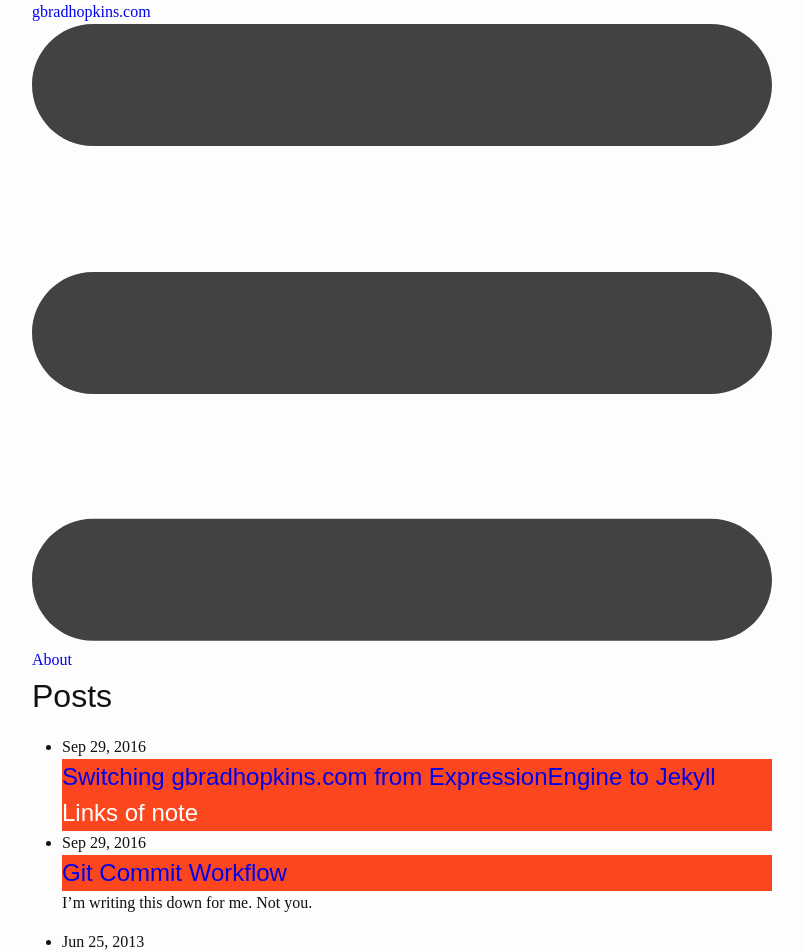
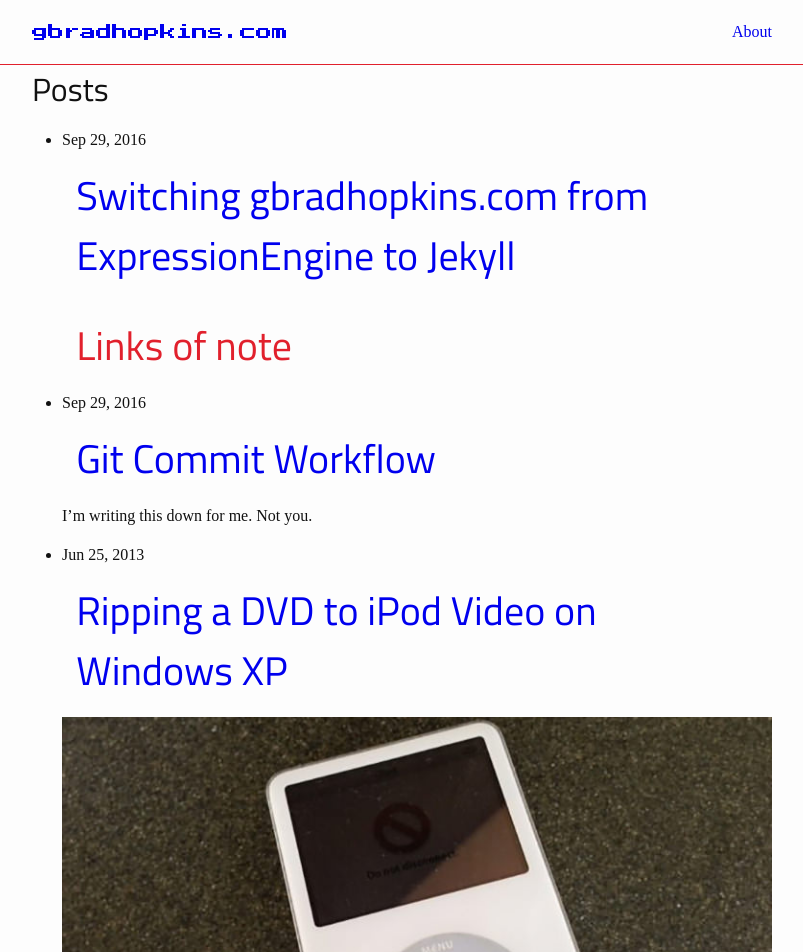
Before and after one commit to firebrandmedia/gbradhopkins.com, a Jekyll site: the page built from index.html, in a window 1280 px wide. Shown: the top 952 px of the page, without its empty margins (238-1041 px from the left). Built offline with Jekyll 4.4.1, drawn with Linux system fonts in a browser that asks for light colours; some web fonts are replaced.

Commit message:
CSS styling changes

```diff
--- a/_includes/head.html
+++ b/_includes/head.html
@@ -6,7 +6,7 @@
   <title>{% if page.title %}{{ page.title }}{% else %}{{ site.title }}{% endif %} | gbradhopkins.com</title>
   <meta name="description" content="{% if page.excerpt %}{{ page.excerpt | strip_html | strip_newlines | truncate: 160 }}{% else %}{{ site.description }}{% endif %}">
 
-  <link href="https://fonts.googleapis.com/css?family=Codystar|Quattrocento" rel="stylesheet">
+  <link href="https://fonts.googleapis.com/css?family=Press+Start+2P|Quattrocento|Titillium+Web:300,400,700,900" rel="stylesheet">
   <link rel="stylesheet" href="{{ "/css/main.css" | prepend: site.baseurl }}">
   <link rel="canonical" href="{{ page.url | replace:'index.html','' | prepend: site.baseurl | prepend: site.url }}">
   <link rel="alternate" type="application/rss+xml" title="{{ site.title }}" href="{{ "/feed.xml" | prepend: site.baseurl | prepend: site.url }}">
--- a/_includes/header.html
+++ b/_includes/header.html
@@ -5,6 +5,7 @@
     <a class="site-title" href="{{ site.baseurl }}/">{{ site.title }}</a>
 
     <nav class="site-nav">
+<!--
       <a href="#" class="menu-icon">
         <svg viewBox="0 0 18 15">
           <path fill="#424242" d="M18,1.484c0,0.82-0.665,1.484-1.484,1.484H1.484C0.665,2.969,0,2.304,0,1.484l0,0C0,0.665,0.665,0,1.484,0 h15.031C17.335,0,18,0.665,18,1.484L18,1.484z"/>
@@ -12,6 +13,7 @@
           <path fill="#424242" d="M18,13.516C18,14.335,17.335,15,16.516,15H1.484C0.665,15,0,14.335,0,13.516l0,0 c0-0.82,0.665-1.484,1.484-1.484h15.031C17.335,12.031,18,12.696,18,13.516L18,13.516z"/>
         </svg>
       </a>
+-->
 
       <div class="trigger">
         {% for my_page in site.pages %}
--- a/_sass/_gbradhopkins.scss
+++ b/_sass/_gbradhopkins.scss
@@ -1,11 +1,26 @@
 h1, h2 {
-    font-family: 'Codystar', sans-serif;
+    font-family: 'Titillium Web', sans-serif;
 }
 
 h2 {
-    font-size: 150%;
-    color: #fff;
-    background-color: #FC471E;
-    padding: 0;
-    margin: 0;
+    font-size: 250%;
+    color: #E1202C;
+    padding: 2%;
+    margin-bottom: 1px;
 }
+
+.site-header {
+    padding: 20px;
+    border-bottom: 1px solid #E1202C;
+    color: #686768;
+}
+
+.site-title {
+    font-size: 100%;
+    float: left;
+    font-family: 'Press Start 2P', cursive;
+}
+
+.site-nav {
+    float: right;
+}
--- a/css/main.scss
+++ b/css/main.scss
@@ -16,7 +16,7 @@
 
 $text-color:       #111;
 $background-color: #fdfdfd;
-$brand-color:      #FC471E;
+$brand-color:      #A01D24;
 
 $grey-color:       #828282;
 $grey-color-light: lighten($grey-color, 40%);
```
Also changed, not shown: 16 other files.
